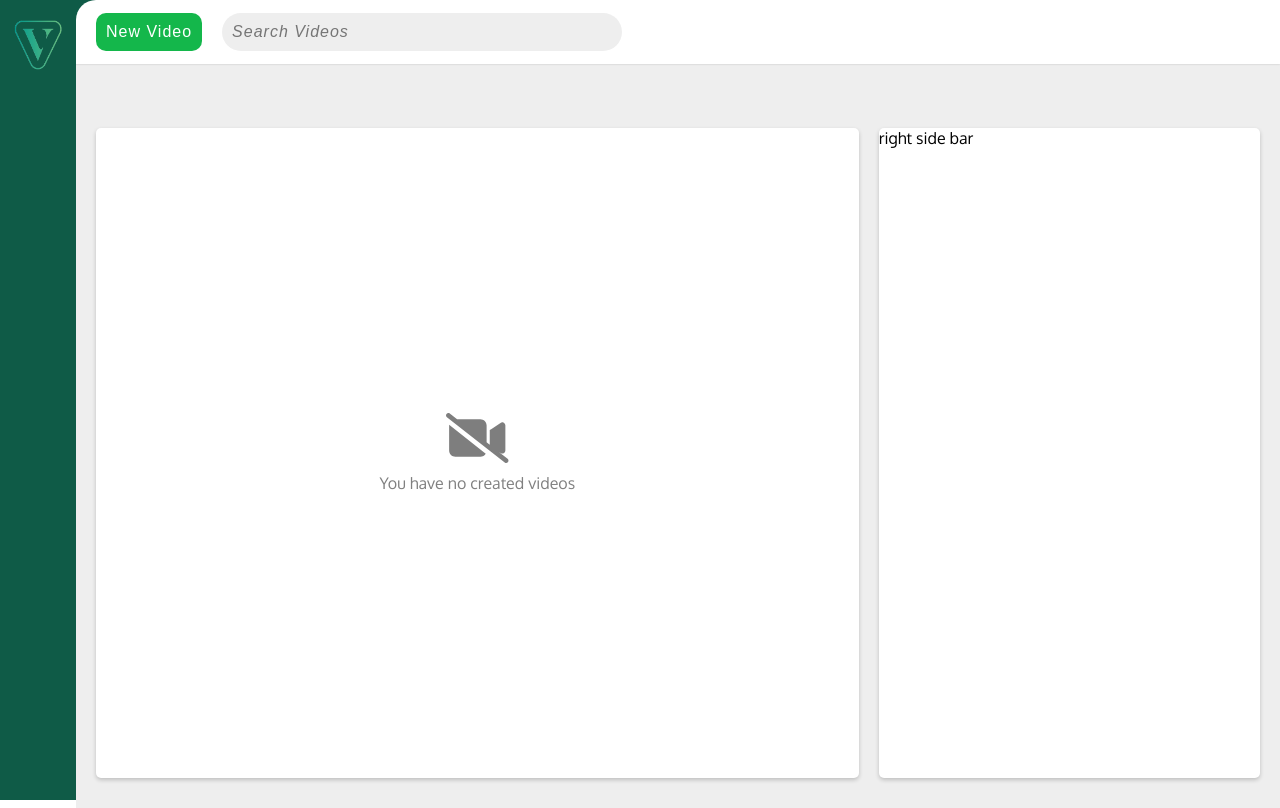
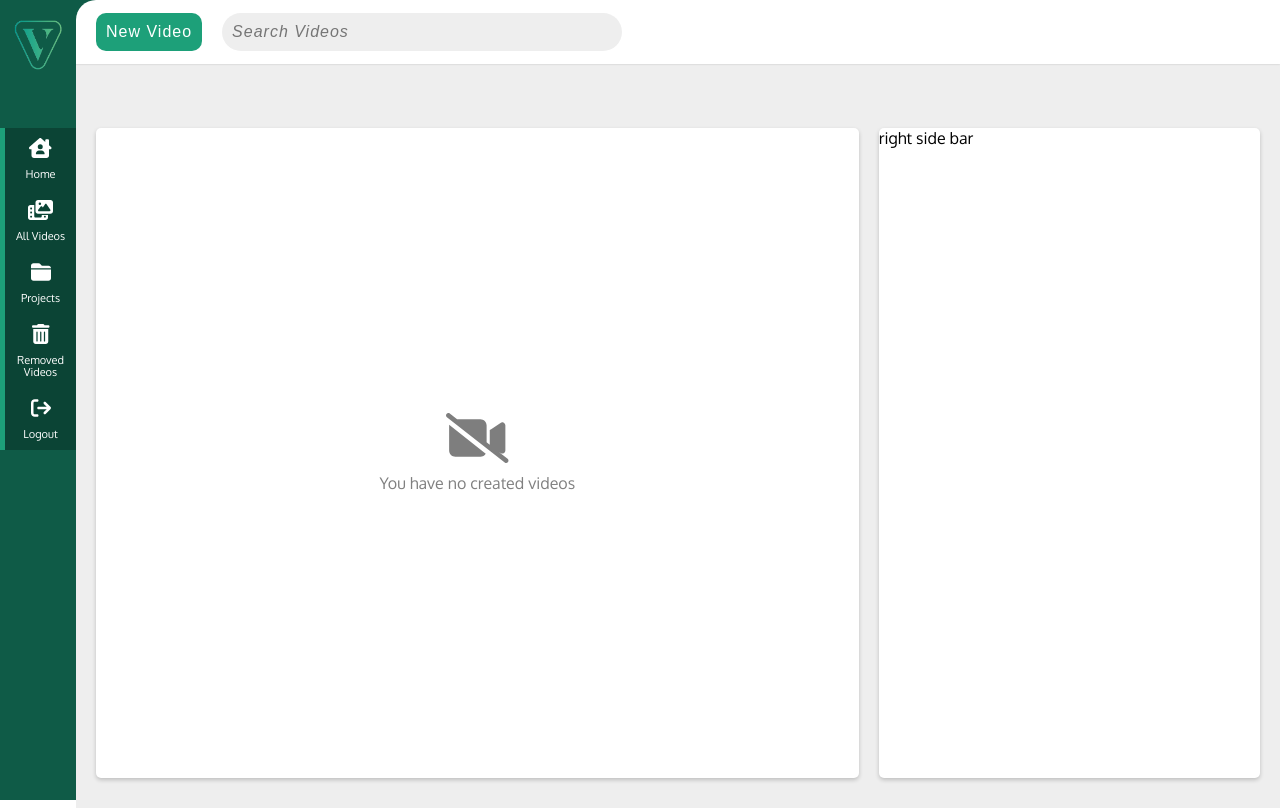
Before and after one commit to adifox/vidy, a Next.js app: page /dashboard in a window 1280 px wide. Built offline with nearby package versions, Linux system fonts and the light colour scheme.

Commit message:
added nav bar icons

```diff
--- a/package.json
+++ b/package.json
@@ -9,6 +9,7 @@
     "lint": "next lint"
   },
   "dependencies": {
+    "@formkit/auto-animate": "^1.0.0-beta.1",
     "@fortawesome/fontawesome-svg-core": "^6.1.1",
     "@fortawesome/free-solid-svg-icons": "^6.1.1",
     "@fortawesome/react-fontawesome": "^0.1.18",
--- a/pages/dashboard.js
+++ /dev/null
@@ -1,53 +0,0 @@
-import Link from 'next/link'
-import Image from 'next/image'
-import { FontAwesomeIcon } from '@fortawesome/react-fontawesome'
-import { faVideoSlash } from '@fortawesome/free-solid-svg-icons'
-import { Button } from '../components/button'
-import styles from '../styles/Dashboard.module.css'
-
-const {
-  header,
-  headerContainer,
-  navBar,
-  contentContainer,
-  dashboard,
-  searchBar,
-  videoCardsContainer,
-  rightSideBar,
-} = styles
-
-export default function Dashboard() {
-  return (
-    <>
-      <div className={header}>
-        <div className={headerContainer}>
-          <Button text='New Video' />
-          <input placeholder='Search Videos' className={searchBar} />
-        </div>
-      </div>
-      <div className={navBar}>
-        <div>
-          <Link href='/'>
-            <a>
-              <Image
-                src='/Images/vidy-logo.png'
-                alt='Vidy Logo'
-                width={50}
-                height={50}
-              />
-            </a>
-          </Link>
-        </div>
-      </div>
-      <div className={contentContainer}>
-        <div className={dashboard}>
-          <div className={videoCardsContainer}>
-            <FontAwesomeIcon icon={faVideoSlash} />
-            <p>You have no created videos</p>
-          </div>
-          <div className={rightSideBar}>right side bar</div>
-        </div>
-      </div>
-    </>
-  )
-}
--- /dev/null
+++ b/pages/dashboard/index.js
@@ -0,0 +1,117 @@
+import Link from 'next/link'
+import Image from 'next/image'
+import { FontAwesomeIcon } from '@fortawesome/react-fontawesome'
+import {
+  faVideoSlash,
+  faHouseChimneyUser,
+  faArrowRightFromBracket,
+  faPhotoFilm,
+  faTrashCan,
+  faFolderClosed,
+} from '@fortawesome/free-solid-svg-icons'
+import { Button } from '../../components/button'
+import styles from '../../styles/Dashboard.module.css'
+
+const {
+  header,
+  headerContainer,
+  navBar,
+  contentContainer,
+  dashboard,
+  searchBar,
+  videoCardsContainer,
+  rightSideBar,
+  navBarIconContainer,
+  iconWrapper,
+  iconTextStyles,
+} = styles
+
+export default function Dashboard() {
+  return (
+    <>
+      <div className={header}>
+        <div className={headerContainer}>
+          <Button text='New Video' />
+          <input placeholder='Search Videos' className={searchBar} />
+        </div>
+      </div>
+      <div className={navBar}>
+        <div>
+          <Link href='/'>
+            <a>
+              <Image
+                src='/Images/vidy-logo.png'
+                alt='Vidy Logo'
+                width={50}
+                height={50}
+              />
+            </a>
+          </Link>
+        </div>
+        <div className={navBarIconContainer}>
+          <ul>
+            <li>
+              <Link href='/'>
+                <a>
+                  <div className={iconWrapper}>
+                    <FontAwesomeIcon icon={faHouseChimneyUser} />
+                    <span className={iconTextStyles}>Home</span>
+                  </div>
+                </a>
+              </Link>
+            </li>
+            <li>
+              <Link href='/dashboard/videos'>
+                <a>
+                  <div className={iconWrapper}>
+                    <FontAwesomeIcon icon={faPhotoFilm} />
+                    <span className={iconTextStyles}>All Videos</span>
+                  </div>
+                </a>
+              </Link>
+            </li>
+            <li>
+              <Link href='/'>
+                <a>
+                  <div className={iconWrapper}>
+                    <FontAwesomeIcon icon={faFolderClosed} />
+                    <span className={iconTextStyles}>Projects</span>
+                  </div>
+                </a>
+              </Link>
+            </li>
+            <li>
+              <Link href='/'>
+                <a>
+                  <div className={iconWrapper}>
+                    <FontAwesomeIcon icon={faTrashCan} />
+                    <span className={iconTextStyles}>Removed Videos</span>
+                  </div>
+                </a>
+              </Link>
+            </li>
+            <li>
+              <Link href='/'>
+                <a>
+                  <div className={iconWrapper}>
+                    <FontAwesomeIcon icon={faArrowRightFromBracket} />
+                    <span className={iconTextStyles}>Logout</span>
+                  </div>
+                </a>
+              </Link>
+            </li>
+          </ul>
+        </div>
+      </div>
+      <div className={contentContainer}>
+        <div className={dashboard}>
+          <div className={videoCardsContainer}>
+            <FontAwesomeIcon icon={faVideoSlash} />
+            <p>You have no created videos</p>
+          </div>
+          <div className={rightSideBar}>right side bar</div>
+        </div>
+      </div>
+    </>
+  )
+}
--- a/styles/Dashboard.module.css
+++ b/styles/Dashboard.module.css
@@ -22,7 +22,7 @@
   color: '#B3B3B3';
 }
 .headerContainer button {
-  background-color: #14b74b;
+  background-color: #1da079;
 }
 .navBar {
   display: flex;
@@ -35,6 +35,47 @@
   height: 100%;
   padding: 20px 0;
   background-color: #0f5b47;
+}
+.navBarIconContainer {
+  display: flex;
+  flex-direction: column;
+  min-height: calc(100vh - 170px);
+  width: 100%;
+  margin-top: 54px;
+  color: #fff;
+}
+.navBarIconContainer svg {
+  color: #fff;
+  height: 20px;
+}
+.navBarIconContainer ul {
+  padding: 0;
+  margin: 0;
+}
+.navBarIconContainer li {
+  list-style: none;
+  padding: 0;
+  margin: 0;
+}
+.iconWrapper {
+  display: flex;
+  box-sizing: border-box;
+  flex-direction: column;
+  align-items: center;
+  padding: 10px 0;
+  background-color: #0b4435;
+  border-left-width: 5px;
+  border-left-color: #1da079;
+  border-left-style: solid;
+}
+.iconWrapper:hover {
+  background-color: #0b4435;
+}
+.iconTextStyles {
+  font-size: 11px;
+  line-height: 12px;
+  margin-top: 10px;
+  text-align: center;
 }
 .contentContainer {
   min-height: 100vh;
```
Also changed, not shown: pages/dashboard/videos.js (added, +14 -0 lines), 1 other file (tests, documents, lock files or other folders).
